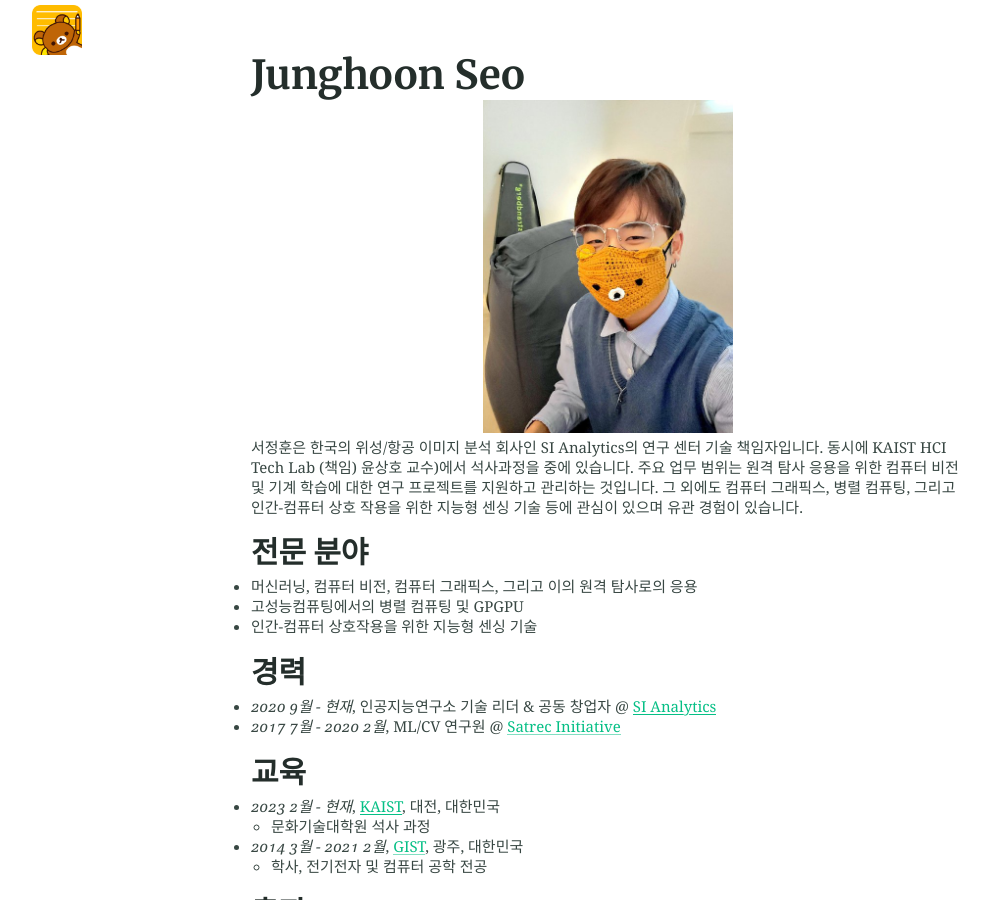
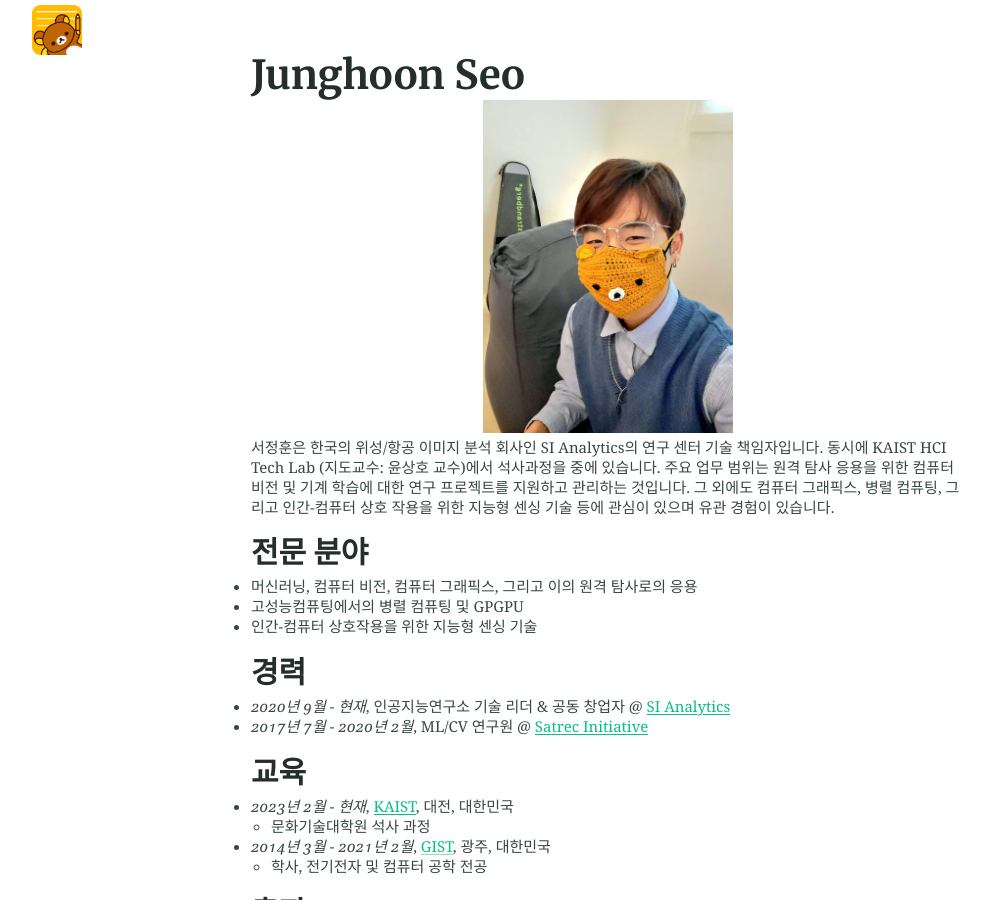
Before and after one commit to mikigom/mikigom.github.io, a Jekyll site: the page built from index_ko.md, in a window 1280 px wide and 900 px high. Shown: the whole window, without its empty margins (32-1022 px from the left). Built offline with Jekyll 4.4.1, drawn with Linux system fonts in a browser that asks for light colours; some of the changed text lies outside the part shown.

Commit message:
Update index_ko.md

```diff
--- a/index_ko.md
+++ b/index_ko.md
@@ -6,7 +6,7 @@
 <div style="text-align: center"><img src="/assets/YN2n7fI_.jpg" width="250" /></div>
 
 서정훈은 한국의 위성/항공 이미지 분석 회사인 SI Analytics의 연구 센터 기술 책임자입니다.
-동시에 KAIST HCI Tech Lab (책임) 윤상호 교수)에서 석사과정을 중에 있습니다.
+동시에 KAIST HCI Tech Lab (지도교수: 윤상호 교수)에서 석사과정을 중에 있습니다.
 주요 업무 범위는 원격 탐사 응용을 위한 컴퓨터 비전 및 기계 학습에 대한 연구 프로젝트를 지원하고 관리하는 것입니다.
 그 외에도 컴퓨터 그래픽스, 병렬 컴퓨팅, 그리고 인간-컴퓨터 상호 작용을 위한 지능형 센싱 기술 등에 관심이 있으며 유관 경험이 있습니다.
 
@@ -16,13 +16,13 @@
 * 인간-컴퓨터 상호작용을 위한 지능형 센싱 기술
 
 ### 경력
-* *2020 9월 - 현재*, 인공지능연구소 기술 리더 & 공동 창업자 @ [SI Analytics](https://www.si-analytics.ai/eng)
-* *2017 7월 - 2020 2월*, ML/CV 연구원 @ [Satrec Initiative](https://www.satreci.com/)
+* *2020년 9월 - 현재*, 인공지능연구소 기술 리더 & 공동 창업자 @ [SI Analytics](https://www.si-analytics.ai/eng)
+* *2017년 7월 - 2020년 2월*, ML/CV 연구원 @ [Satrec Initiative](https://www.satreci.com/)
 
 ### 교육
-* *2023 2월 - 현재*, [KAIST](https://www.kaist.ac.kr/en/), 대전, 대한민국
+* *2023년 2월 - 현재*, [KAIST](https://www.kaist.ac.kr/en/), 대전, 대한민국
   * 문화기술대학원 석사 과정
-* *2014 3월 - 2021 2월*, [GIST](https://www.gist.ac.kr/en/main.html), 광주, 대한민국
+* *2014년 3월 - 2021년 2월*, [GIST](https://www.gist.ac.kr/en/main.html), 광주, 대한민국
   * 학사, 전기전자 및 컴퓨터 공학 전공
 
 ### 출판 <span style="font-size:0.6em;">[(Google Scholar)](https://scholar.google.com/citations?user=9KBQk-YAAAAJ&hl=en)</span>
@@ -88,12 +88,12 @@
   - <img height="10" src="/assets/-Presented%20at-blue.svg"> ACML Workshop. 2017.
 
 ### 수상 경력
-* *2021*, GIST에서 **최우수학부논문상**으로 학부 졸업
-* *2020*, [xView2 Challange](https://xview2.org/)** 5위
-* *2018*, CVPR [NTIRE Super-resolution Challange](https://data.vision.ee.ethz.ch/cvl/ntire18/)** 4-5위
-* *2018*, **[DOTA Challange](https://captain-whu.github.io/DOTA/)** 2위
-* *2016*, **[KISTI National Supercomputing Competition](https://webedu.ksc.re.kr/gallery.es?mid=a30501000000&bid=0008&tag=&b_list=12&act=view&list_no=57&nPage=1&vlist_no_npage=0&keyField=&keyWord=&orderby=)** 최우수상
-* *2016*, **the Qualcomm-GIST Innovation Award** 수상
+* *2021년*, GIST에서 **최우수학부논문상**으로 학부 졸업
+* *2020년*, **[xView2 Challange](https://xview2.org/)** 5위
+* *2018년*, CVPR **[NTIRE Super-resolution Challange](https://data.vision.ee.ethz.ch/cvl/ntire18/)** 4-5위
+* *2018년*, **[DOTA Challange](https://captain-whu.github.io/DOTA/)** 2위
+* *2016년*, **[KISTI National Supercomputing Competition](https://webedu.ksc.re.kr/gallery.es?mid=a30501000000&bid=0008&tag=&b_list=12&act=view&list_no=57&nPage=1&vlist_no_npage=0&keyField=&keyWord=&orderby=)** 최우수상
+* *2016년*, **the Qualcomm-GIST Innovation Award** 수상
 
 ### 강연 및 발표
 * **Query as Representation: A Paradigm Shift in Computer Vision Caused by DETR** @ Online. Nov 2022. [YouTube](https://www.youtube.com/watch?v=7Eq8WyKWjU0&t=3491s) (Korean)
```
